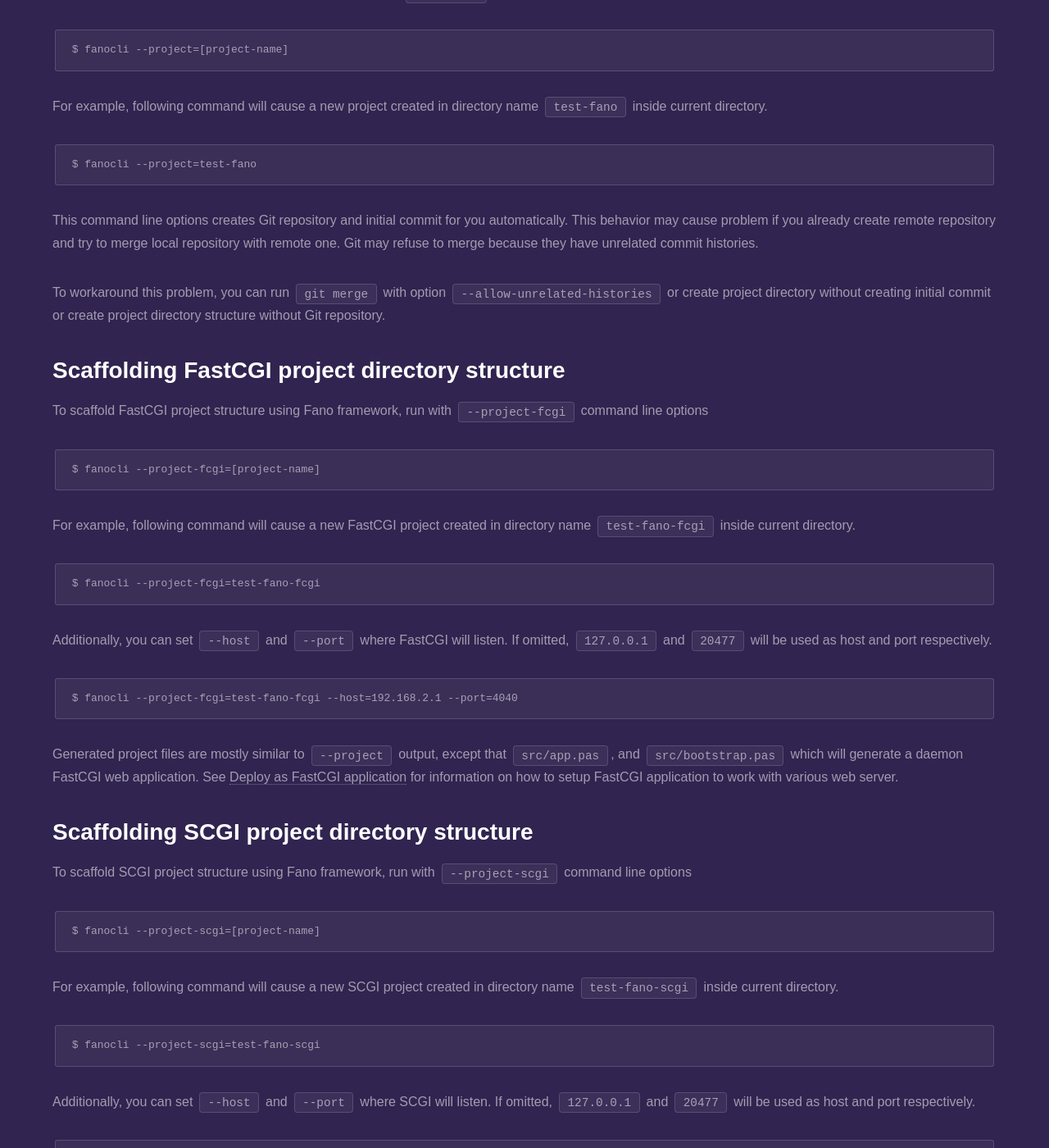
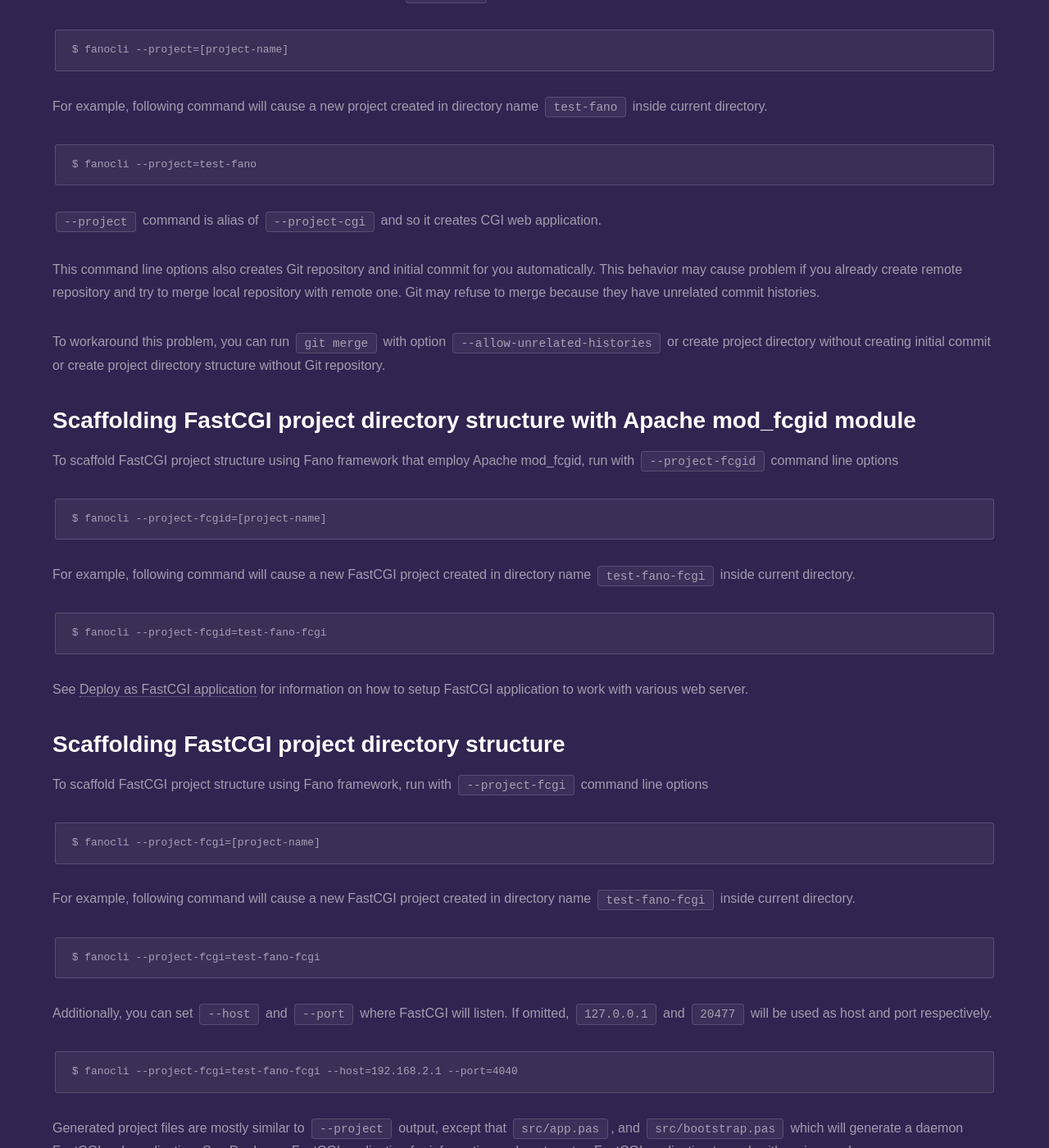
Before and after one commit to fanoframework/fanoframework.github.io, a Jekyll site: the page built from scaffolding-with-fano-cli/index.md, in a window 1280 px wide and 1400 px high, scrolled down 1176 px. Shown: the whole window at 82% size. Built offline with Jekyll 4.4.1, drawn with Linux system fonts in a browser that asks for light colours; our own code applies the rules of GitHub Pages for plain Markdown files; some of the changed text lies outside the part shown.

Commit message:
improve  by adding content on --project-fcgid command

````diff
--- a/scaffolding-with-fano-cli/index.md
+++ b/scaffolding-with-fano-cli/index.md
@@ -49,11 +49,30 @@
 $ fanocli --project=test-fano
 ```
 
-This command line options creates Git repository and initial commit for you  automatically. This behavior may cause problem if you already create remote repository and try to merge local repository with remote one. Git may refuse
+`--project` command is alias of `--project-cgi` and so it creates CGI web application.
+
+This command line options also creates Git repository and initial commit for you  automatically. This behavior may cause problem if you already create remote repository and try to merge local repository with remote one. Git may refuse
 to merge because they have unrelated commit histories.
 
 To workaround this problem, you can run `git merge` with option `--allow-unrelated-histories` or create project directory without creating initial commit or create project directory structure without
 Git repository.
+
+## Scaffolding FastCGI project directory structure with Apache mod_fcgid module
+
+To scaffold FastCGI project structure using Fano framework that employ Apache mod_fcgid, run with  `--project-fcgid` command line options
+
+```
+$ fanocli --project-fcgid=[project-name]
+```
+
+For example, following command will cause a new FastCGI project created in directory name `test-fano-fcgi` inside current directory.
+
+```
+$ fanocli --project-fcgid=test-fano-fcgi
+```
+
+See [Deploy as FastCGI application](/deployment/fastcgi) for information on how to
+setup FastCGI application to work with various web server.
 
 ## Scaffolding FastCGI project directory structure
 
@@ -78,6 +97,8 @@
 Generated project files are mostly similar to `--project` output, except that `src/app.pas`, and `src/bootstrap.pas` which will generate a daemon FastCGI web application.
 See [Deploy as FastCGI application](/deployment/fastcgi) for information on how to
 setup FastCGI application to work with various web server.
+
+Difference between FastCGI application created with `--project-fcgid` and `--project-fcgi` is first will be FastCGI application which its process is managed by Apache mod_fcgid module while latter must be run independently.
 
 ## Scaffolding SCGI project directory structure
 
````
Also changed, not shown: deployment/fastcgi/index.md (+6 -1 lines).
